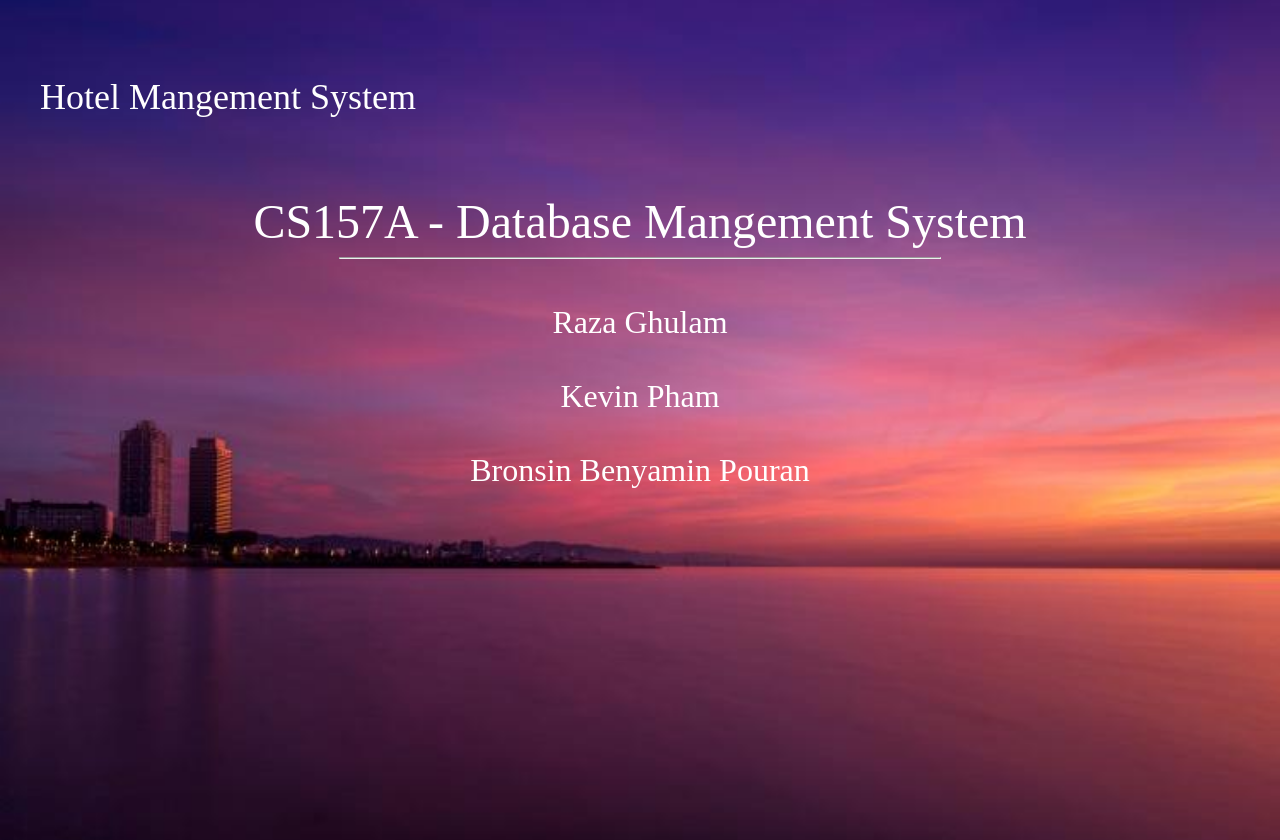
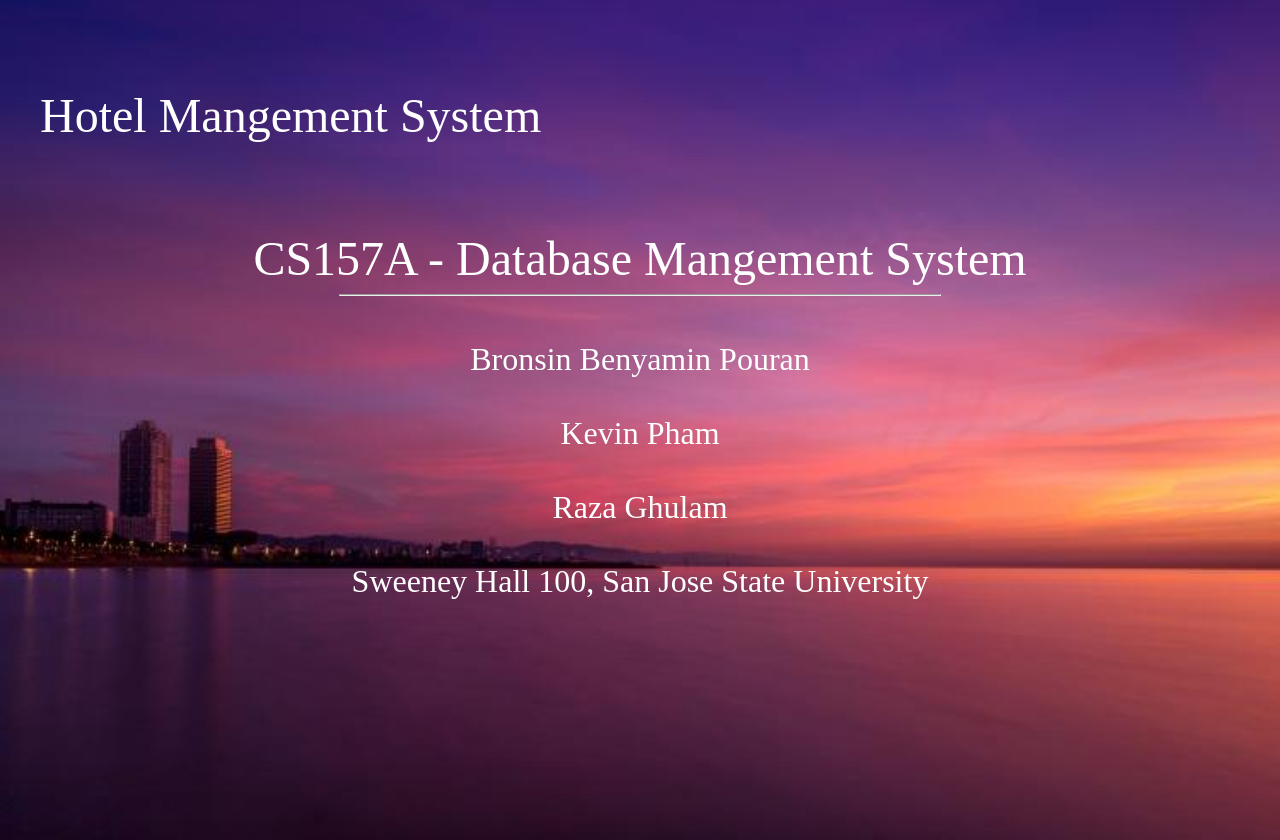
Before and after one commit to raza-bot/Hotel-Managment-App, a PHP site: page /contact.php in a window 1280 px wide. Run offline with PHP 8.4, Linux system fonts and the light colour scheme.

Commit message:
Contat detail improved

```diff
--- a/ProjectCode/contact.php
+++ b/ProjectCode/contact.php
@@ -28,7 +28,7 @@
     <div class="bgimg">
 
       <div class="topleft">
-       <p style = "color: white; font-size: 36px">
+       <p style = "color: white; font-size: 48px">
            Hotel Mangement System
        </p>
       </div>
@@ -40,11 +40,14 @@
         <hr style="width:50%">
         <font size = "6">
             <br>
-            Raza Ghulam
+           Bronsin Benyamin Pouran
             <br><br>
             Kevin Pham
             <br><br>
-            Bronsin Benyamin Pouran
+            Raza Ghulam
+            <br><br>
+            Sweeney Hall 100, San Jose State University
+            <br><br>
         </font>
       </div>
 
```
